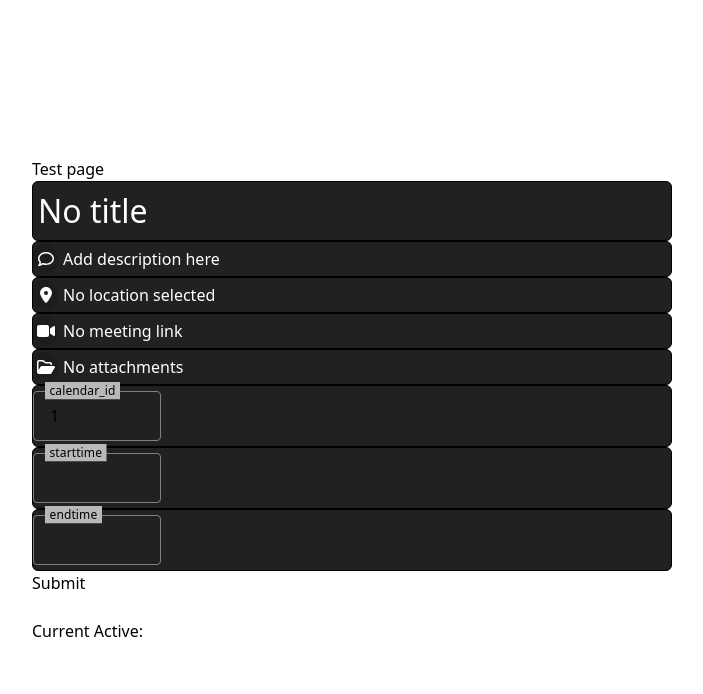
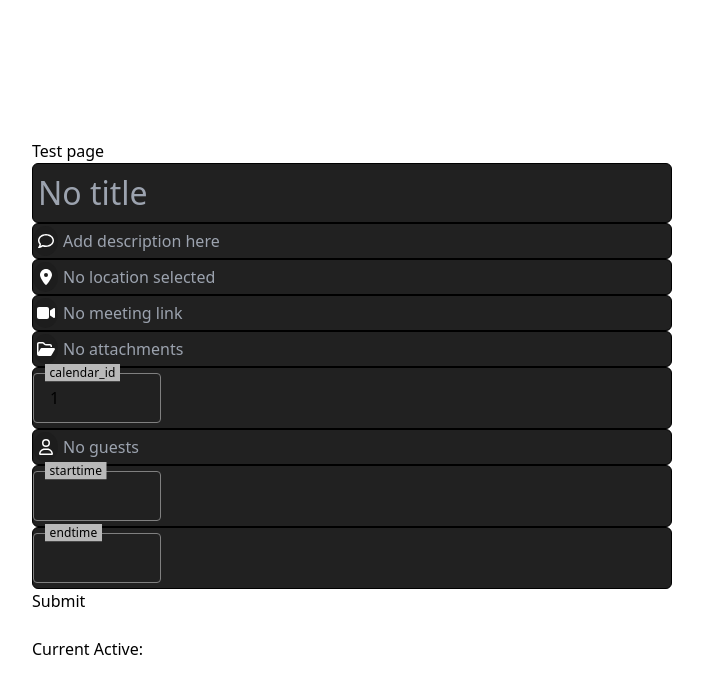
Before and after one commit to timjcai/calendah, a React (Vite) app: page /test in a window 1280 px wide. Shown: the top 694 px of the page, without its empty margins (8-711 px from the left). Built offline with nearby package versions, Linux system fonts and the light colour scheme.

Commit message:
chores: fixing Typescript errors - some errors are currently unavoidable due to using a JSON object rather than a DB to store some user setting data

```diff
--- a/src/components/Form/NewForm.styles.tsx
+++ b/src/components/Form/NewForm.styles.tsx
@@ -3,15 +3,16 @@ import { APIDataObject, EventProps, formInput } from "../types";
 
 export type StyledInputProps = {
     id: formInput;
-    defaultValue: EventProps;
+    defaultValue: EventProps | null;
     onChange?: Function;
     $fsize?: string;
+    placeholder: EventProps[];
 };
 
 export type FormInputProps = {
     label: formInput;
-    payload: APIDataObject;
-    onChange: Function;
+    payload: EventProps;
+    onChange: (() => void) | ((e: any) => void);
     data?: string[];
 };
 
--- a/src/components/Form/NewForm.tsx
+++ b/src/components/Form/NewForm.tsx
@@ -84,6 +84,11 @@ export const NewForm = () => {
                     onChange={customInputHandler}
                     data={calendarIds}
                 />
+                <TextInput
+                    label={"guests"}
+                    payload={payload}
+                    onChange={customInputHandler}
+                />
                 <SelectInput
                     label={"starttime"}
                     payload={payload}
--- a/src/components/Form/NewFormInputs.tsx
+++ b/src/components/Form/NewFormInputs.tsx
@@ -18,7 +18,8 @@ export const TextInput: FC<FormInputProps> = ({ label, payload, onChange }) => {
             </IconBubble>
             <StyledInput
                 id={label}
-                defaultValue={payload[label]}
+                placeholder={payload[label]}
+                defaultValue={null}
                 onChange={onChange}
                 $fsize={"16px"}
             />
@@ -35,7 +36,8 @@ export const TitleInput: FC<FormInputProps> = ({
         <StyledInputLabel>
             <StyledInput
                 id={label}
-                defaultValue={payload[label]}
+                placeholder={payload[label]}
+                defaultValue={null}
                 onChange={onChange}
                 $fsize={"32px"}
             />
--- a/src/db/settings.json
+++ b/src/db/settings.json
@@ -26,7 +26,6 @@
     }
   },
   "newevent_default": {
-    "id": 1,
     "title": "No title",
     "starttime": "",
     "endtime": "",
```
Also changed, not shown: src/components/SelectPicker/SelectPicker.tsx (+9 -2 lines), src/components/types/apidata.ts (+4 -4 lines).
